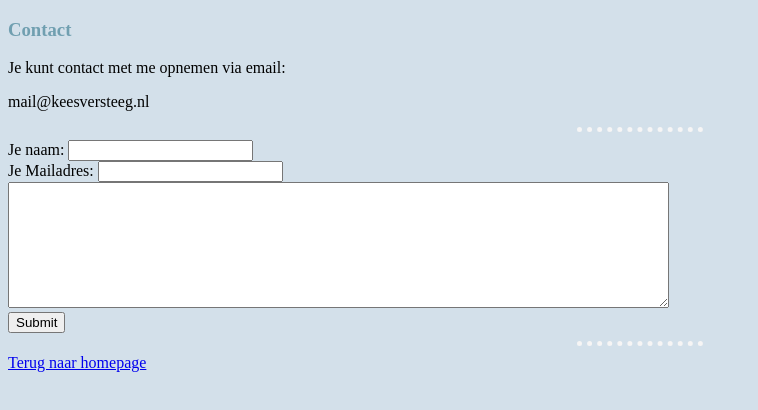
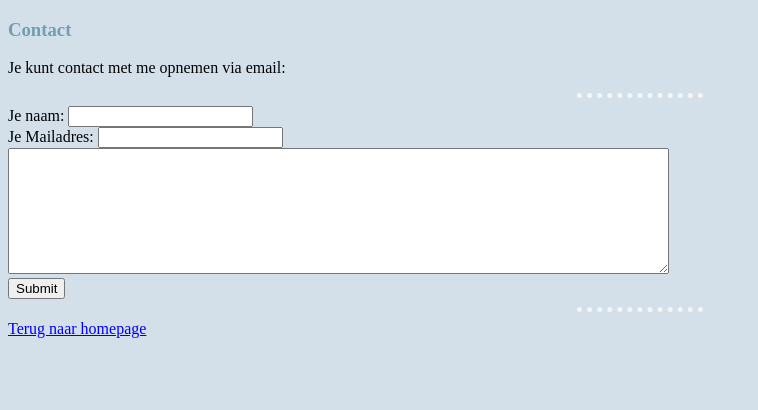
Before and after one commit to MeesKees7/cv, a plain HTML site: page contact.html in a window 1280 px wide. Shown: the whole page, without its empty margins (0-758 px from the left). Drawn offline with Linux system fonts and the light colour scheme.

Commit message:
update contact - mailadres verwijderd

```diff
--- a/contact.html
+++ b/contact.html
@@ -10,10 +10,10 @@
 <body>
   <h3>Contact</h3>
   <p>Je kunt contact met me opnemen via email:</p>
-  <p>mail@keesversteeg.nl</p>
+  <p></p>
 
   <hr>
-  <form class="" action="mailto:musicase7@gmail.com" method="post" enctype="text/plain">
+  <form class="" action="" method="post" enctype="text/plain">
     <label>Je naam:</label>
     <input type="text" name="JeNaam" value=""><br>
     <label>Je Mailadres:</label>
```
